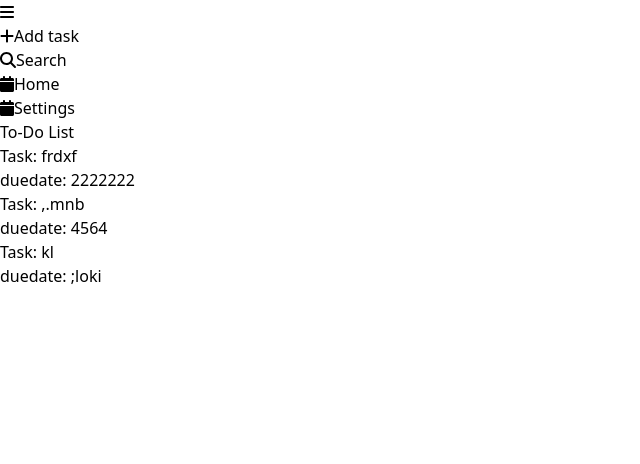
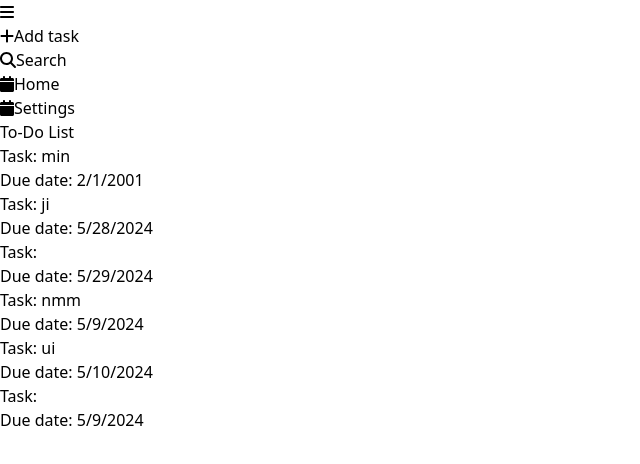
Before and after one commit to sitt-a/React-todolist, a React (Vite) app in the folder todolist/: page / in a window 1280 px wide. Shown: the top 464 px of the page, without its empty margins (0-640 px from the left). Built offline with nearby package versions, Linux system fonts and the light colour scheme; data requests are answered from the project's data file.

Commit message:
ui update

```diff
--- a/todolist/db.json
+++ b/todolist/db.json
@@ -1,24 +1,45 @@
 {
   "todos": [
     {
-      "id": "2fc2",
-      "task": "frdxf",
+      "id": "5a24",
+      "task": "min",
       "priority": "",
-      "dueDate": "2222222",
+      "dueDate": "2",
       "completed": false
     },
     {
-      "id": "41bd",
-      "task": ",.mnb",
+      "id": "3e70",
+      "task": "ji",
       "priority": "",
-      "dueDate": "4564",
+      "dueDate": "2024-05-28T21:00:00.000Z",
       "completed": false
     },
     {
-      "id": "0022",
-      "task": "kl",
+      "id": "152f",
+      "task": "",
       "priority": "",
-      "dueDate": ";loki",
+      "dueDate": "2024-05-29T21:00:00.000Z",
+      "completed": false
+    },
+    {
+      "id": "1d8b",
+      "task": "nmm",
+      "priority": "",
+      "dueDate": "2024-05-09T13:16:00.844Z",
+      "completed": false
+    },
+    {
+      "id": "837c",
+      "task": "ui",
+      "priority": "",
+      "dueDate": "2024-05-10T13:22:20.000Z",
+      "completed": false
+    },
+    {
+      "id": "1096",
+      "task": "",
+      "priority": "",
+      "dueDate": "2024-05-09T13:25:06.584Z",
       "completed": false
     }
   ]
--- a/todolist/package.json
+++ b/todolist/package.json
@@ -15,6 +15,7 @@
     "@fortawesome/react-fontawesome": "^0.2.0",
     "lucide-react": "^0.378.0",
     "react": "^18.2.0",
+    "react-datepicker": "^6.9.0",
     "react-dom": "^18.2.0",
     "react-draggable": "^4.4.6",
     "react-router-dom": "^5.3.4"
--- a/todolist/src/components/Addtask.jsx
+++ b/todolist/src/components/Addtask.jsx
@@ -1,11 +1,13 @@
 import React, { useState } from 'react';
 import { useHistory } from 'react-router-dom';
 import Draggable from 'react-draggable';
+import DatePicker from 'react-datepicker';
+import 'react-datepicker/dist/react-datepicker.css';
 
 const Addtask = ({ onTaskAdded, onclose }) => {
   const [newTask, setNewTask] = useState('');
   const [priority, setPriority] = useState('');
-  const [dueDate, setDueDate] = useState('');
+  const [dueDate, setDueDate] = useState(new Date());
   const history = useHistory();
 
   const handleNewTaskChange = (e) => {
@@ -16,8 +18,8 @@ const Addtask = ({ onTaskAdded, onclose }) => {
     setPriority(e.target.value);
   };
 
-  const handleDueDateChange = (e) => {
-    setDueDate(e.target.value);
+  const handleDueDateChange = (date) => {
+    setDueDate(date);
   };
 
   const handleSubmit = () => {
@@ -60,43 +62,50 @@ const Addtask = ({ onTaskAdded, onclose }) => {
 
   return (
     <Draggable>
-      <div className="fixed inset-0 flex items-center justify-center z-50">
-        <div className="bg-white p-4 rounded-lg shadow-2xl cursor-move">
+      <div className="fixed top-24 left-16 right-2 flex items-center justify-center z-50 ">
+        <div className="bg-white py-4 px-10 rounded-lg shadow-2xl cursor-move">
           <h2 className="text-xl font-bold mb-4">Add Task</h2>
-          <div>
-            <label className="block mb-2">Task:</label>
+          <div className='diplay-block'>
+            <label className="block mb-2 border-none">Task:</label>
             <input
               type="text"
               value={newTask}
               onChange={handleNewTaskChange}
-              className="border border-gray-300 rounded px-2 py-1 mb-2"
+              className="rounded px-2 py-1 mb-2"
+              placeholder="Task name"
+              required
             />
           </div>
+
+         <div className="flex justify-around space-x-6 py-2">
+
           <div>
-            <label className="block mb-2">Priority:</label>
-            <input
-              type="text"
-              value={priority}
-              onChange={handlePriorityChange}
-              className="border border-gray-300 rounded px-2 py-1 mb-2"
-            />
+
+             <select value={priority} onChange={handlePriorityChange}>
+        <option value="">Select a priority</option>
+        <option value="priority 1">priority 1</option>
+        <option value="priority 2">priority 2</option>
+        <option value="priority 3">priority 3</option>
+      </select>
           </div>
           <div>
-            <label className="block mb-2">Due Date:</label>
-            <input
-              type="text"
-              value={dueDate}
-              onChange={handleDueDateChange}
-              className="border border-gray-300 rounded px-2 py-1 mb-2"
-            />
+            <label className="block mb-2"> Choose Due Date:</label>
+
+             <DatePicker
+        selected={dueDate}
+        onChange={handleDueDateChange}
+        className="border border-gray-300 rounded px-2 py-1 mb-2"
+        required
+      />
           </div>
-          <button
+          </div>
+          <div className='flex justify-between'><button
             onClick={handleSubmit}
-            className="bg-blue-500 text-white py-2 px-4 rounded"
+            className="text-white bg-[#645323] hover:bg-[#746029] focus:text-white ease-in  py-1 px-6 rounded-md "
           >
             Submit
           </button>
-          <button onClick={handleClose}>close</button>
+          <button className="border py-1 px-6 rounded-md" onClick={handleClose}>Close</button></div>
         </div>
       </div>
     </Draggable>
--- a/todolist/src/pages/Home.jsx
+++ b/todolist/src/pages/Home.jsx
@@ -91,7 +91,7 @@ function Home() {
               onClick={() => handleTodoClick(todo)}
             >
               <h2>Task: {todo.task}</h2>
-              <p>duedate: {todo.dueDate}</p>
+              <p>Due date: {todo.dueDate && new Date(todo.dueDate).toLocaleDateString('en-US')}</p>
               <div
                 className="absolute top-2 right-2 flex gap-2"
                 style={{
--- a/todolist/src/pages/sidebar.jsx
+++ b/todolist/src/pages/sidebar.jsx
@@ -31,7 +31,7 @@ return (
 
   <div className="sidebar flex flex-1 ">
 
-      <nav className="bg-[#f1f1c9]  ">
+      <nav className="bg-[#d3d1c1]  ">
 
 
       <button className="toggle-button flex px-3 mt-5 " onClick={toggleSidebar}>
@@ -42,7 +42,7 @@ return (
         <div className='p-3'>
         <ul className='items-start mr-0 pr'>
            <li className="text-black  mt-6">
-            <button className="text-green-800 hover:bg-[#e0e0ba] ease-in pl-2 pr-36 py-2 rounded-md  active:bg-[#b8b898]" onClick={handleAddTaskClick}>
+            <button className="text-[#1E1203] hover:bg-[#cac9b5]   ease-in pl-2 pr-36 py-2 rounded-md  active:bg-[#b8b898]" onClick={handleAddTaskClick}>
               <span className="icon mr-4 "><FontAwesomeIcon icon={faPlus} className="plus-icon" /></span>Add task
             </button>
             {showOverlay && (
@@ -56,24 +56,23 @@ return (
             className={` ${selectedLink === 'reports' ? 'font-bold' : ''}`}
             onClick={() => setSelectedLink('reports')}
           >
-            <button className="text-green-950 hover:bg-[#e0e0ba] ease-in pl-2 pr-40 py-2 rounded-md  active:bg-[#b8b898]">
+            <button className="text-gray-800 focus:bg-[#645323] focus:text-white hover:bg-[#cac9b5] ease-in pl-2 pr-40 py-2 rounded-md  active:bg-[#b8b898]">
             <span className='icon mr-4'><FontAwesomeIcon icon={faSearch} /></span>
           Search
             </button>
           </li>
-          <li
+          <li onClick={() => setSelectedLink('overview')}>
 
-            onClick={() => setSelectedLink('overview')}
-          >
-            <button className="text-green-950 hover:bg-[#e0e0ba] ease-in pl-2 pr-36 py-2 rounded-md  active:bg-[#b8b898]">
-            <FontAwesomeIcon icon={faCalendar} className="mr-4" />Home
-            </button>
-          </li>
+  <button className="text-gray-800 focus:bg-[#645323] focus:text-white hover:bg-[#c9c8b4] ease-in pl-2 pr-36 py-2 rounded-md">
+    <FontAwesomeIcon icon={faCalendar} className="mr-4" />Home
+  </button>
+</li>
+
           <li
 
             onClick={() => setSelectedLink('settings')}
           >
-            <button className="text-gray-850 hover:bg-[#e0e0ba] ease-in pl-2 pr-36 py-2 rounded-md  active:bg-[#b8b898]">
+            <button className="text-gray-800 focus:bg-[#645323] focus:text-white  hover:bg-[#c9c8b4] ease-in pl-2 pr-36 py-2 rounded-md  active:bg-[#b8b898]">
             <FontAwesomeIcon icon={faCalendar} className="mr-4" />Settings
             </button>
           </li>
@@ -82,7 +81,7 @@ return (
       </nav>
 
 
-    <main className="flex-1 px-32 py-12">
+    <main className="flex-1 px-32 py-12 bg-[#fbfcfa]">
       {selectedLink === 'overview' && <Home todos={todos} />}
       {selectedLink === 'reports' && <ReportsContent />}
       {selectedLink === 'settings' && <SettingsContent />}
```
Also changed, not shown: 1 other file (tests, documents, lock files or other folders).
